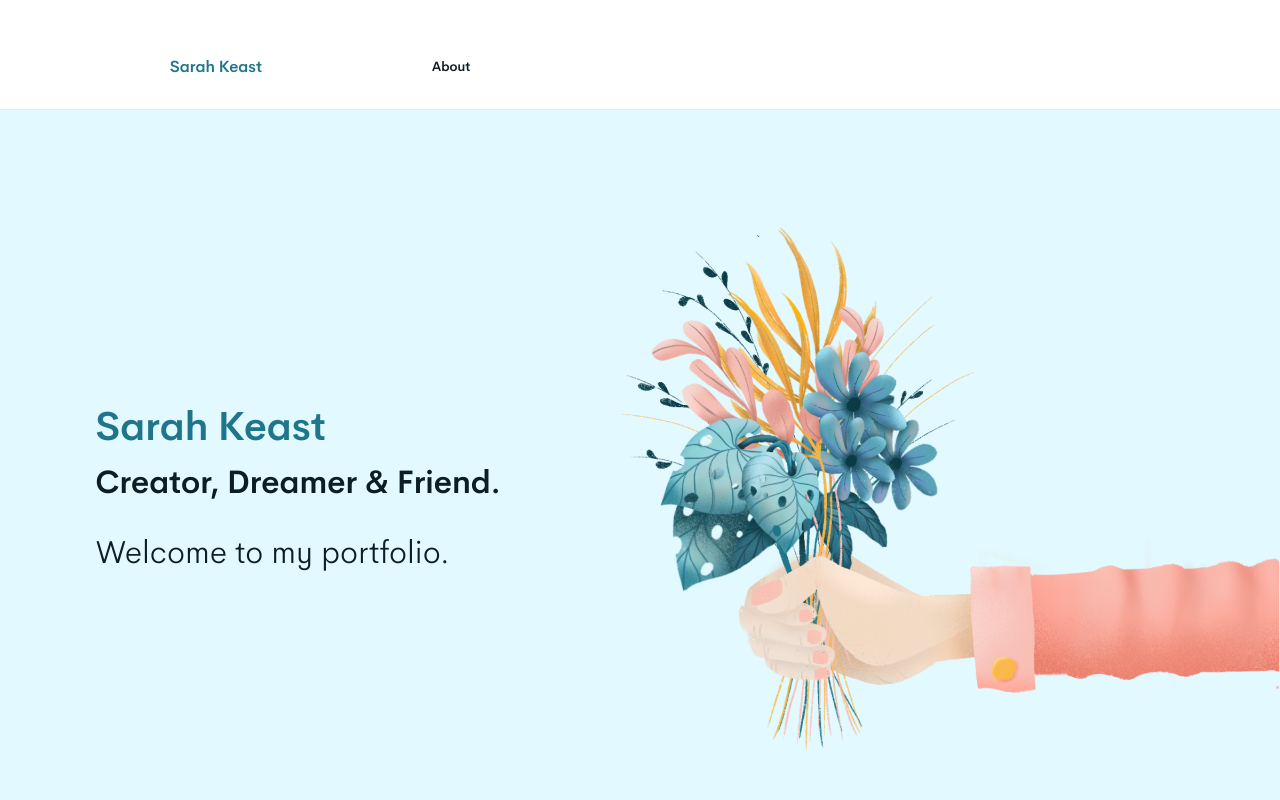
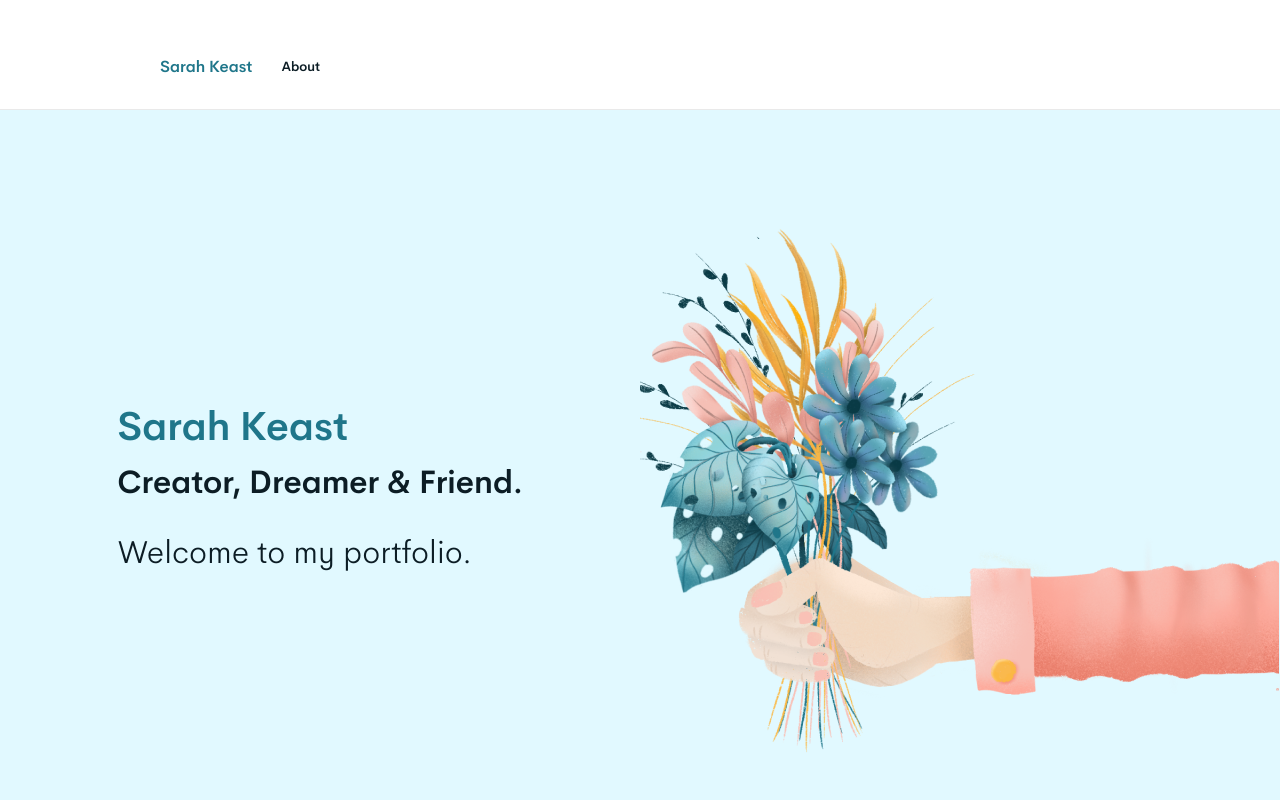
Before and after one commit to JoelChev/sarahhkeast_portfolio, a React (Create React App) app in the folder sarahhkeast_portfolio/: page / in a window 1280 px wide. Shown: the top 800 px of the page. Built offline with nearby package versions, Linux system fonts and the light colour scheme.

Commit message:
Fixed up the header spacing and the alignment on the landing page hero

```diff
--- a/sarahhkeast_portfolio/src/styles/components/header.scss
+++ b/sarahhkeast_portfolio/src/styles/components/header.scss
@@ -20,10 +20,14 @@
     &__text-container {
         padding-top: 56px;
         padding-bottom: 32px;
-        width: 50%;
+        width: 12.5%;
+        margin-left: 12.5%;
         display: flex;
         align-items: center;
-        justify-content: space-evenly;
+        justify-content: space-between;
+        @media (max-width: $breakpoint-desktop) {
+            width: 20%;
+        }
         @media (max-width: $breakpoint-tablet) {
             display: none;
         }
@@ -61,7 +65,10 @@
     }
 
     &__space-container {
-        width: 50%;
+        width: 70%;
+        @media (max-width: $breakpoint-desktop) {
+            width: 62.5%;
+        }
         @media (max-width: $breakpoint-tablet) {
             display: none;
         }
--- a/sarahhkeast_portfolio/src/styles/pages/landing-page.scss
+++ b/sarahhkeast_portfolio/src/styles/pages/landing-page.scss
@@ -18,17 +18,18 @@
     }
 
     &__text-container {
-        margin: auto;
-        flex: 0.1 1 auto;
+        display: flex;
+        width: 50%;
         text-align: center;
         justify-content: center;
         align-items: center;
 
         @media (max-width: $breakpoint-tablet) {
-            margin: 0;
+            margin-top: 56px;
             padding-left: 32px;
             align-items: flex-start;
             justify-content: flex-start;
+            width: calc(100% - 32px);
         }
     }
 
@@ -71,12 +72,14 @@
     }
 
     &__image-container {
-        margin: auto 0;
-        flex: 0 1 auto;
+        display: flex;
+        width: 50%;
+        margin: auto 0 auto auto;
+        justify-content: flex-end;
         align-items: flex-end;
         overflow: hidden;
-        @media (max-width: $breakpoint-desktop) and (min-width: $breakpoint-tablet) {
-            width: 50%;
+        @media (max-width: $breakpoint-tablet) {
+            width: 100%;
         }
     }
 
```
